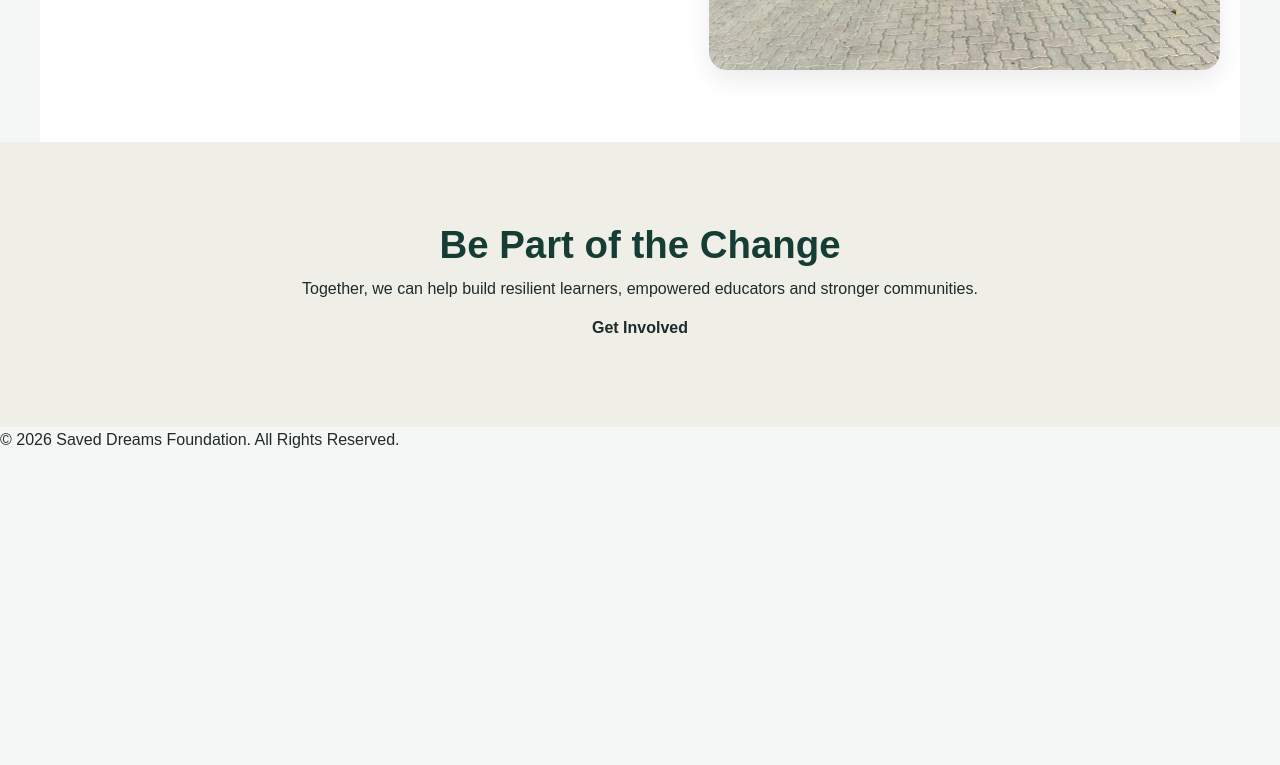
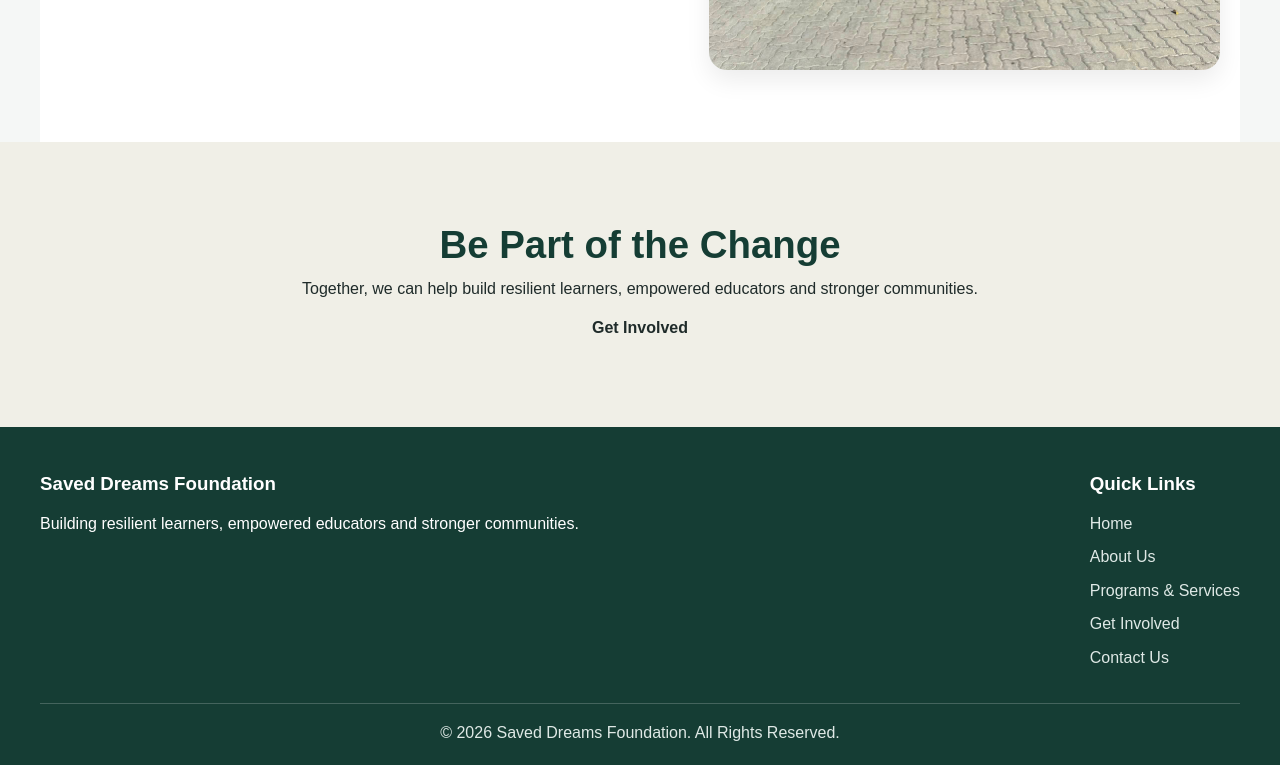
Before and after one commit to Ntombii/SavedDreamsFoundation, a website: page about.html in a window 1280 px wide. Shown: the part 2083-2848 px from the top of the page. Before the commit the page ends 2535 px from the top, so only its background shows below. Drawn offline with Linux system fonts and the light colour scheme.

Commit message:
changed my about foorter

```diff
--- a/about.html
+++ b/about.html
@@ -260,11 +260,51 @@
 
     </main>
 
+<!-- footer -->
+    <footer class="footer">
 
-    <!-- footer -->
+        <div class="container">
 
-         <footer>
-        <p>&copy; 2026 Saved Dreams Foundation. All Rights Reserved.</p>
+            <div class="footer-content">
+
+                <div>
+                    <h3>
+                        Saved Dreams Foundation
+                    </h3>
+
+                    <p>
+                        Building resilient learners, empowered
+                        educators and stronger communities.
+                    </p>
+                </div>
+
+
+                <div>
+                    <h3>
+                        Quick Links
+                    </h3>
+
+                    <a href="index.html">Home</a>
+                    <a href="about.html">About Us</a>
+                    <a href="program.html">Programs & Services</a>
+                    <a href="enquiry.html">Get Involved</a>
+                    <a href="contacts.html">Contact Us</a>
+                </div>
+
+            </div>
+
+
+            <div class="footer-bottom">
+
+                <p>
+                    &copy; 2026 Saved Dreams Foundation.
+                    All Rights Reserved.
+                </p>
+
+            </div>
+
+        </div>
+
     </footer>
 
 
```
Also changed, not shown: CHANGELOG.md.
